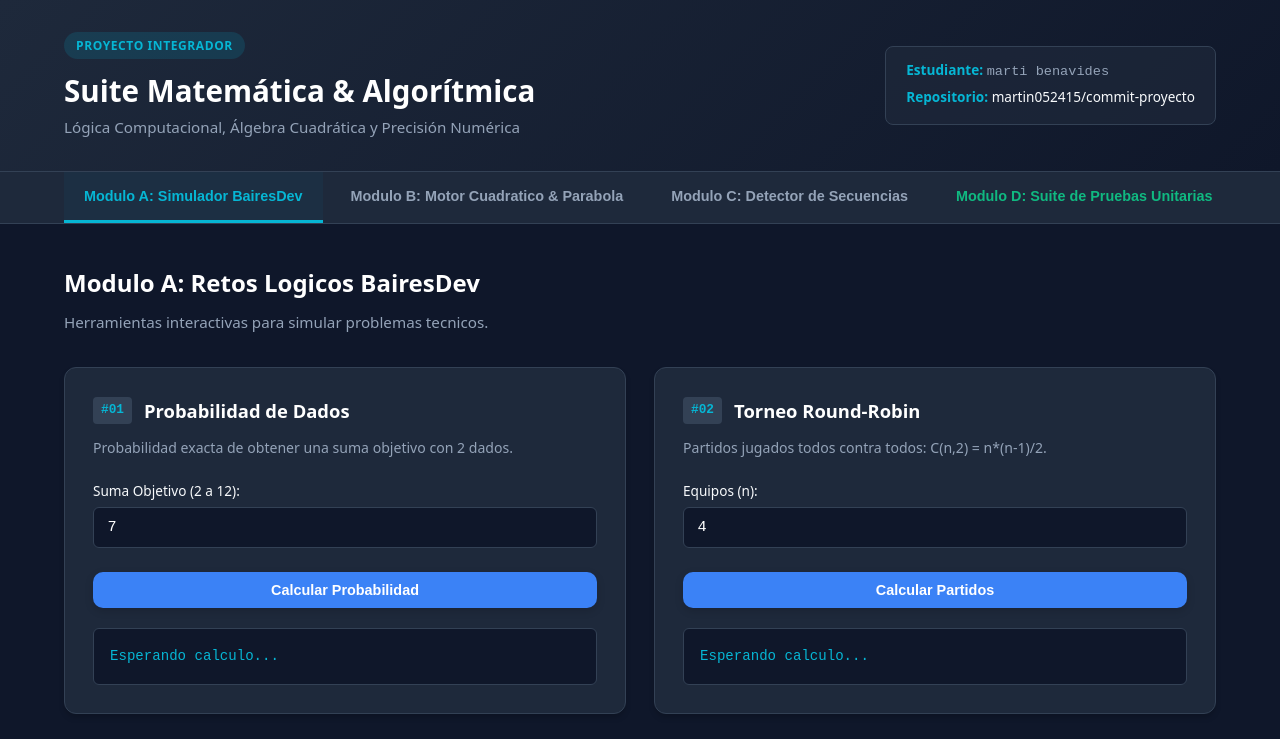
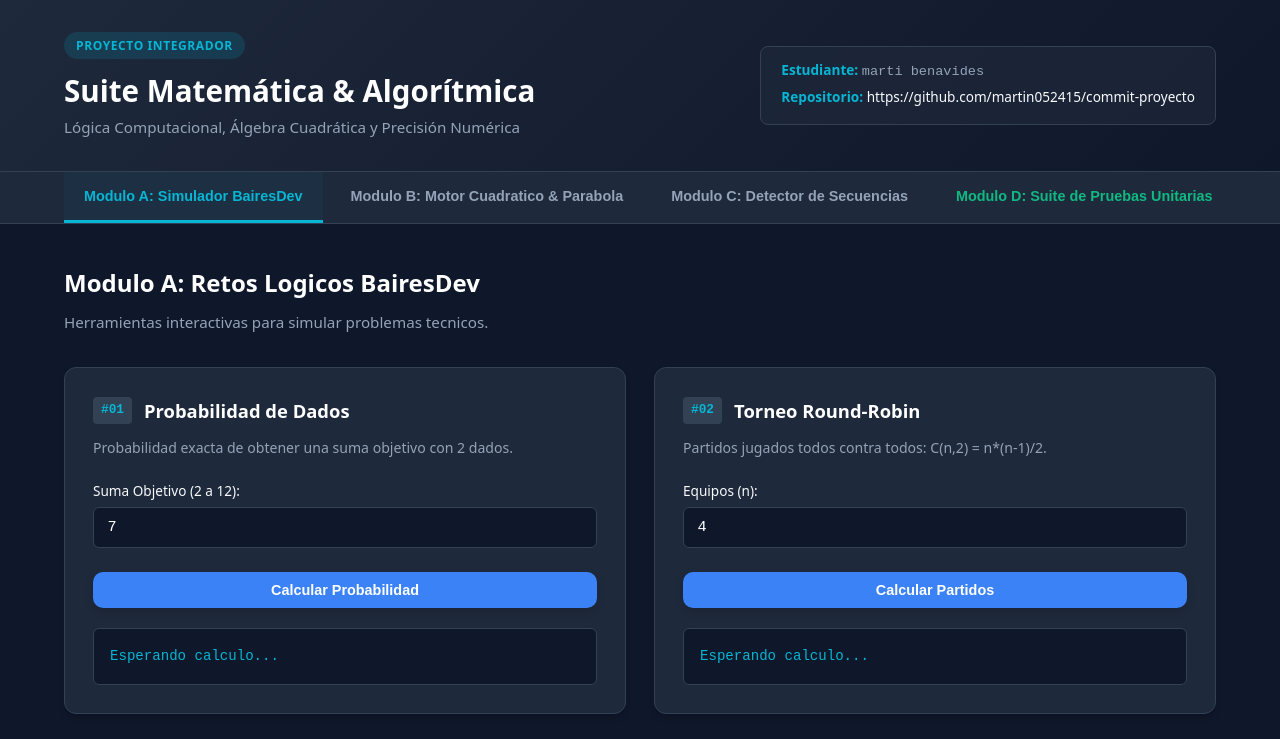
Before and after one commit to martin052415/commit-proyecto, a plain HTML site: page index.html in a window 1280 px wide. Shown: the top 739 px of the page. Drawn offline with Linux system fonts and the light colour scheme.

Commit message:
Update repository link to include URL

```diff
--- a/index.html
+++ b/index.html
@@ -17,7 +17,7 @@
       </div>
       <div class="student-info">
         <div class="info-tag"><strong>Estudiante:</strong> <span class="placeholder">marti benavides</span></div>
-        <div class="info-tag"><strong>Repositorio:</strong> <span>martin052415/commit-proyecto</span></div>
+        <div class="info-tag"><strong>Repositorio:</strong> <span>https://github.com/martin052415/commit-proyecto</span></div>
       </div>
     </div>
   </header>
```
